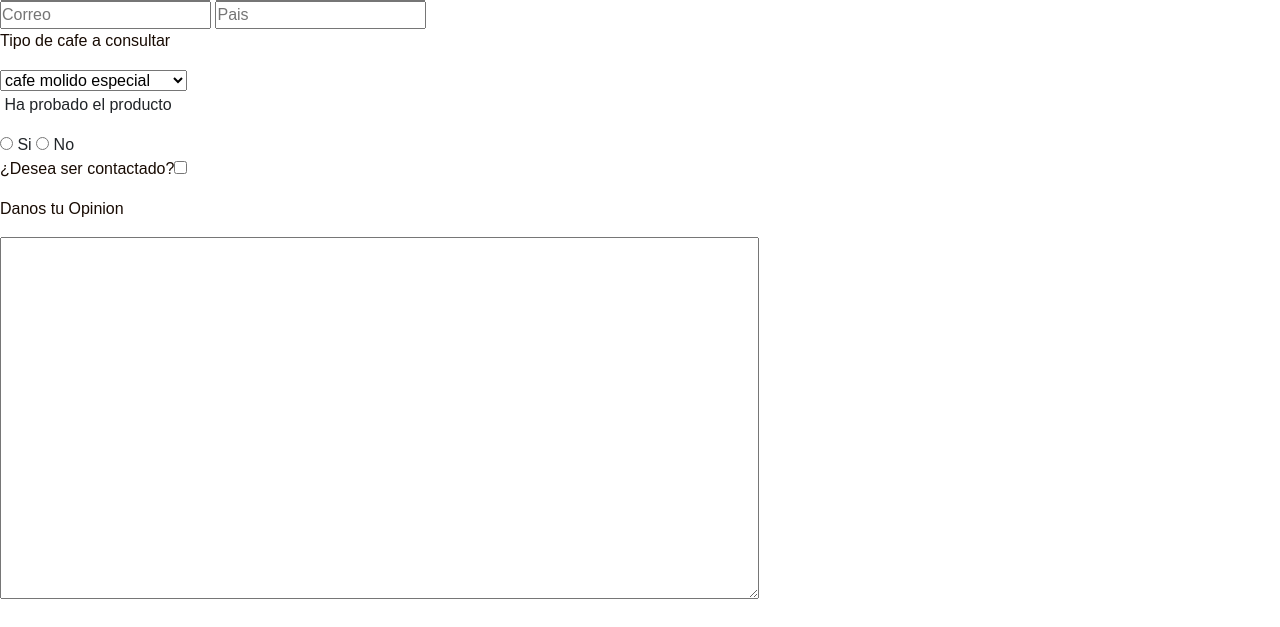
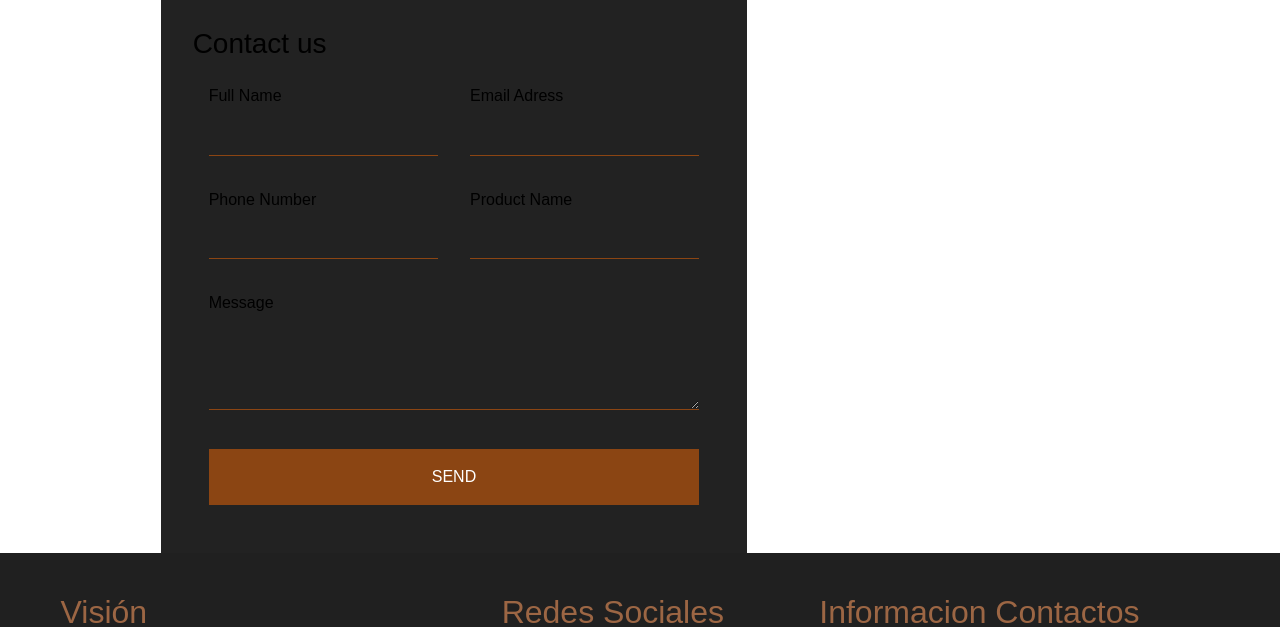
Before and after one commit to franckmat/proyectoguiancafe, a plain HTML site: page contactus.html in a window 1280 px wide. Shown: the part 271-898 px from the top of the page. Drawn offline with nearby package versions, Linux system fonts and the light colour scheme.

Commit message:
first commit

```diff
--- a/contactus.html
+++ b/contactus.html
@@ -40,40 +40,51 @@
 
         </div>
 
-    <formm>
-        <fieldset>
-            <legend>Datos Usuario</legend>
-            <input type="text" placeholder="Nombres"> <input type="text" placeholder="Apellidos">
-            <br>
-            <input type="text" placeholder="Correo">
-            <input type="text" placeholder="Pais">
-            <br>
 
-            <p>Tipo de cafe a consultar</p><select name="tipo de cafe a preguntar" id="">
-                <option value="1">cafe molido especial</option>
-                <option value="2">cafe molido Honey</option>
-                <option value="3">Cafe en grano especial</option>
-                <option value="4">Cafe en grano Honey</option>
+                <div class="container container-responsive container-centered">
 
-            </select>
-            <br>
-            <label for="Cafe"></label> Ha probado el producto</p> <input type="radio" name="probado"> Si
-            <input type="radio" name="probado"> No
-            <p>¿Desea ser contactado?<input type="checkbox"> </p>
+                    <h1 class="logo">Contact <span>Us</span></h1>
 
-            <p>Danos tu Opinion</p> <textarea name="Opinion" id="cafe" cols="80" rows="15"></textarea>
+                    <div class="contact-wrapper animated bounceInUp">
+                        <div class="contact-form">
+                            <h3>Contact us</h3>
+                            <form action="refresh">
+                                <p>
+                                    <label>Full Name</label>
+                                    <input type="text" name="fullname">
+                                </p>
+                                <p>
+                                    <label>Email Adress</label>
+                                    <input type="email" name="email">
+                                </p>
+                                <p>
+                                    <label>Phone Number</label>
+                                    <input type="tel" name="phone">
+                                </p>
+                                <p>
+                                    <label>Product Name</label>
+                                    <input type="text" name="affair">
+                                </p>
+                                <p class="block">
+                                   <label>Message</label>
+                                    <textarea name="message" rows="3"></textarea>
+                                </p>
+                                <p class="block">
+                                    <button>
+                                        Send
+                                    </button>
+                                </p>
+                            </form>
+                        </div>
 
-            <br> <br>
-                        <input type="submit"> <input type="reset">
+                    </div>
 
-        </fielsetdset>
-        <br>
+                </div>
 
 
 
 
 
-    </FORm>
 
 
     <footer>
--- a/css/Estilo.css
+++ b/css/Estilo.css
@@ -4,12 +4,14 @@ h2{color: #9c6644; font-weight: bold ;}
 li{color: #180b03;}
 h3{color: black;}
 h4{color: #9a031e;}
+h5{color: #C7C7C7;}
+label{color: black;}
 *{margin: 0 auto;
 padding: 0 auto;}
 
 
 body {
-    background: #d1d1d1;
+    background: #313131;
     display: flex;
     flex-direction: column;
     justify-content: space-evenly;
@@ -399,6 +401,115 @@ flex-direction:column;
 padding-bottom: 20px;
 
     }
+.col-md{
+width: 250px;
+height: auto;
 
 
+
+}
+
+
+.logo {
+    text-align: center;
+    font-size: 3em;
+}
+
+.logo span {
+    color: saddlebrown;
+}
+
+.contact-wrapper {
+    box-shadow: 0 0 20px 0 rgba(255, 255, 255, .3);
+}
+
+.contact-wrapper > * {
+    padding: 1em;
+}
+
+.contact-form {
+    background: #222222;
+}
+
+.contact-form form {
+    display: grid;
+    grid-template-columns: 1fr 1fr;
+}
+
+.contact-form form label {
+    display: block;
+}
+
+.contact-form form p {
+    margin: 0;
+    padding: 1em;
+}
+
+.contact-form form .block {
+    grid-column: 1 / 3;
+}
+
+.contact-form form button,
+.contact-form form input,
+.contact-form form textarea {
+    width: 100%;
+    padding: .7em;
+    border: none;
+    background: none;
+    outline: 0;
+    color: #fff;
+    border-bottom: 1px solid saddlebrown;
+}
+
+.contact-form form button {
+    background: saddlebrown;
+    border: 0;
+    text-transform: uppercase;
+    padding: 1em;
+}
+
+.contact-form form button:hover,
+.contact-form form button:focus {
+    background: #dcf02d;
+    color: #fff;
+    transition: background-color 1s ease-out;
+    outline: 0;
+}
+
+
+
+.contact-info h4, .contact-info ul, .contact-info p {
+    text-align: center;
+    margin: 0 0 1rem 0;
+}
+
+/* LARGE SIZE */
+@media(min-width: 700px) {
+    body {
+        padding: 0 ;
+    }
+    .contact-wrapper {
+        display: grid;
+        grid-template-columns: 2fr 1fr;
+    }
+    .contact-wrapper > * {
+        padding: 2em;
+    }
+    .contact-info h4,
+    .contact-info ul,
+    .contact-info p {
+        text-align: left;
+    }
+}
+*{margin: 0 auto;
+    padding: 0 auto;}
+  body{padding: 0;
+background-color: #202020;}
+
+  .dropdown{
+    padding: 0%;
+    margin: 0%;
+
+  }
+
 <!-- colores los encuentro en https://coolors.co/palettes/trending /--->
```
Also changed, not shown: Nosotros.html (+19 -41 lines), README.md (added).
